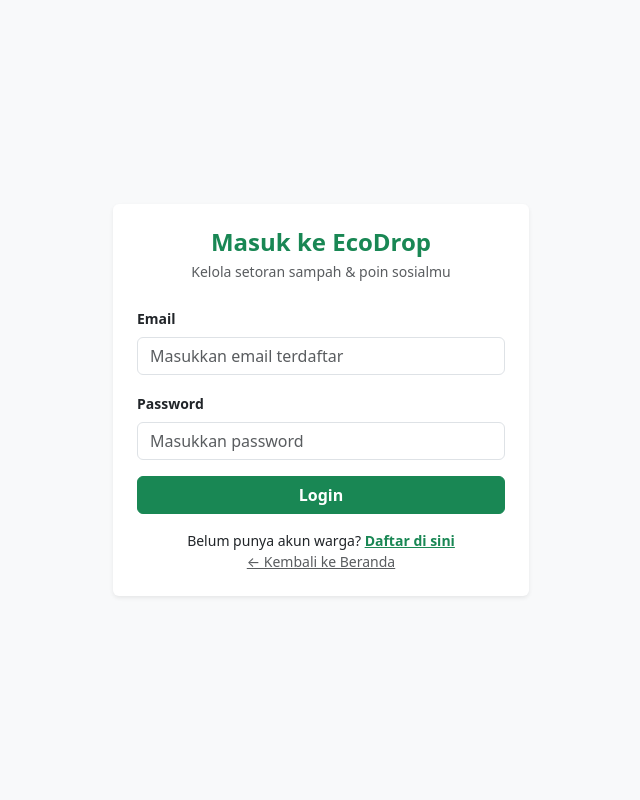
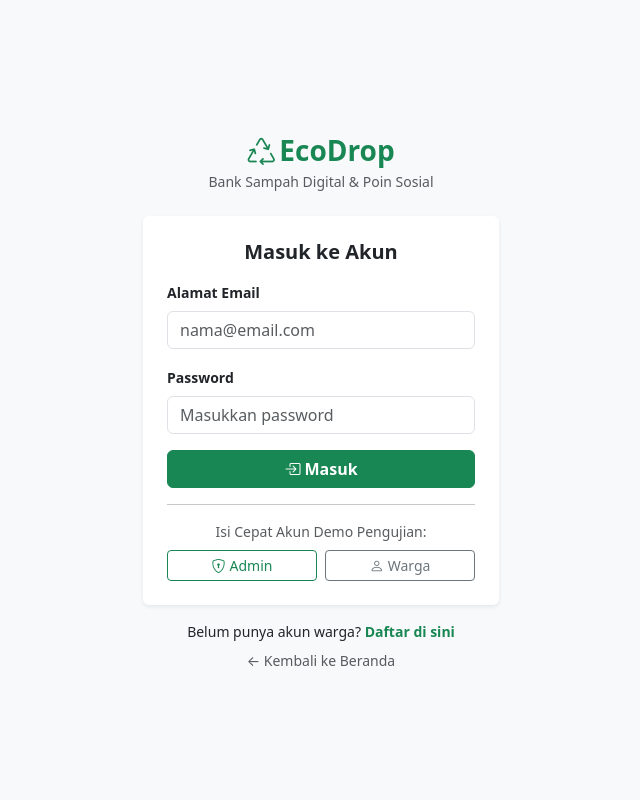
Before and after one commit to afghanifriedzi/EcoDrop, a PHP site: page /login.php in a window 1280 px wide. Shown: the whole page, without its empty margins (319-959 px from the left). Run offline with PHP 8.4, Linux system fonts and the light colour scheme.

Commit message:
Tambah tombol demo login, grafik Chart.js, dan lengkapi README

```diff
--- a/login.php
+++ b/login.php
@@ -1,4 +1,3 @@
-
 <?php
 require 'config.php';
 
@@ -8,15 +7,19 @@ if (isLoggedIn()) {
 }
 
 $error = '';
+
 if ($_SERVER['REQUEST_METHOD'] === 'POST') {
     $email    = trim($_POST['email'] ?? '');
     $password = $_POST['password'] ?? '';
 
-    $stmt = mysqli_prepare($conn, "SELECT id, nama, email, password, role FROM users WHERE email = ?");
+    if ($email === '' || $password === '') {
+        $error = 'Email dan password wajib diisi.';
+    } else {
+        $stmt = mysqli_prepare($conn, "SELECT id, nama, email, password, role FROM users WHERE email = ? LIMIT 1");
         mysqli_stmt_bind_param($stmt, "s", $email);
         mysqli_stmt_execute($stmt);
         $result = mysqli_stmt_get_result($stmt);
-    $user = mysqli_fetch_assoc($result);
+        $user   = mysqli_fetch_assoc($result);
 
         if ($user && password_verify($password, $user['password'])) {
             $_SESSION['user_id'] = $user['id'];
@@ -25,7 +28,8 @@ if ($_SERVER['REQUEST_METHOD'] === 'POST') {
             header("Location: dashboard.php");
             exit;
         } else {
-        $error = "Email atau password tidak sesuai!";
+            $error = 'Email atau password tidak sesuai.';
+        }
     }
 }
 ?>
@@ -36,42 +40,71 @@ if ($_SERVER['REQUEST_METHOD'] === 'POST') {
     <meta name="viewport" content="width=device-width, initial-scale=1.0">
     <title>Login - EcoDrop</title>
     <link href="https://cdn.jsdelivr.net/npm/bootstrap@5.3.3/dist/css/bootstrap.min.css" rel="stylesheet">
+    <link href="https://cdn.jsdelivr.net/npm/bootstrap-icons@1.11.3/font/bootstrap-icons.css" rel="stylesheet">
 </head>
-<body class="bg-light d-flex align-items-center min-vh-100">
+<body class="bg-light d-flex align-items-center min-vh-100 py-4">
 
-<div class="container" style="max-width: 440px;">
+<div class="container">
+    <div class="row justify-content-center">
+        <div class="col-md-5 col-lg-4">
+            <div class="text-center mb-4">
+                <a href="index.php" class="text-decoration-none text-success fw-bold fs-3">
+                    <i class="bi bi-recycle me-1"></i>EcoDrop
+                </a>
+                <p class="text-muted small mb-0">Bank Sampah Digital &amp; Poin Sosial</p>
+            </div>
+
             <div class="card border-0 shadow-sm">
                 <div class="card-body p-4">
-            <h4 class="fw-bold text-success text-center mb-1">Masuk ke EcoDrop</h4>
-            <p class="text-muted text-center small mb-4">Kelola setoran sampah &amp; poin sosialmu</p>
+                    <h5 class="fw-bold mb-3 text-center">Masuk ke Akun</h5>
 
-            <?php if (isset($_GET['registered'])): ?>
-                <div class="alert alert-success small">Registrasi berhasil! Silakan login dengan akun barumu.</div>
+                    <?php if ($error): ?>
+                        <div class="alert alert-danger py-2 small"><?= e($error) ?></div>
                     <?php endif; ?>
 
-            <?php if ($error): ?>
-                <div class="alert alert-danger small"><?= e($error) ?></div>
-            <?php endif; ?>
-
-            <form method="POST">
+                    <form method="POST" action="">
                         <div class="mb-3">
-                    <label class="form-label small fw-semibold">Email</label>
-                    <input type="email" name="email" class="form-control" required placeholder="Masukkan email terdaftar">
+                            <label for="email" class="form-label small fw-semibold">Alamat Email</label>
+                            <input type="email" class="form-control" id="email" name="email" placeholder="nama@email.com" required>
                         </div>
                         <div class="mb-3">
-                    <label class="form-label small fw-semibold">Password</label>
-                    <input type="password" name="password" class="form-control" required placeholder="Masukkan password">
+                            <label for="password" class="form-label small fw-semibold">Password</label>
+                            <input type="password" class="form-control" id="password" name="password" placeholder="Masukkan password" required>
                         </div>
-                <button type="submit" class="btn btn-success w-100 fw-semibold">Login</button>
+                        <button type="submit" class="btn btn-success w-100 fw-semibold">
+                            <i class="bi bi-box-arrow-in-right me-1"></i>Masuk
+                        </button>
                     </form>
 
-            <div class="text-center mt-3 small">
-                Belum punya akun warga? <a href="register.php" class="text-success fw-semibold">Daftar di sini</a><br>
-                <a href="index.php" class="text-muted">&larr; Kembali ke Beranda</a>
+                    <hr class="my-3">
+                    <div class="text-center">
+                        <span class="d-block text-muted small mb-2">Isi Cepat Akun Demo Pengujian:</span>
+                        <div class="d-flex gap-2">
+                            <button type="button" class="btn btn-outline-success btn-sm w-50" onclick="fillDemo('admin@ecodrop.id', 'password')">
+                                <i class="bi bi-shield-lock me-1"></i>Admin
+                            </button>
+                            <button type="button" class="btn btn-outline-secondary btn-sm w-50" onclick="fillDemo('raka@gmail.com', 'password')">
+                                <i class="bi bi-person me-1"></i>Warga
+                            </button>
                         </div>
                     </div>
                 </div>
             </div>
 
+            <div class="text-center mt-3 small">
+                Belum punya akun warga? <a href="register.php" class="text-success fw-semibold text-decoration-none">Daftar di sini</a><br>
+                <a href="index.php" class="text-muted text-decoration-none mt-2 d-inline-block">&larr; Kembali ke Beranda</a>
+            </div>
+        </div>
+    </div>
+</div>
+
+<script>
+function fillDemo(email, password) {
+    document.getElementById('email').value = email;
+    document.getElementById('password').value = password;
+}
+</script>
+
 </body>
 </html>
```
Also changed, not shown: index.php (+55 -3 lines), README.md. Lines whose indentation alone changed are shown as unchanged.
